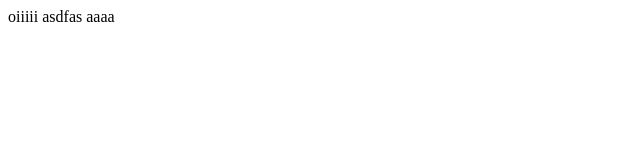
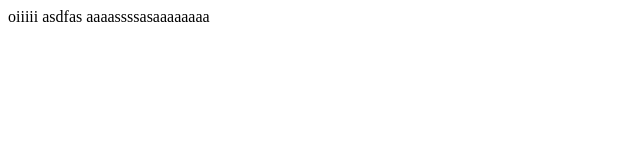
Before and after one commit to jv-taschetto/Projeto_drone_log, a plain HTML site: page index.html in a window 1280 px wide. Shown: the whole page, without its empty margins (0-640 px from the left). Drawn offline with Linux system fonts and the light colour scheme.

Commit message:
Atualizar o index.html

```diff
--- a/index.html
+++ b/index.html
@@ -6,5 +6,5 @@
     <body>
         oiiiii
         asdfas
-        aaaa
+            aaaassssasaaaaaaaa
 </html>
```
